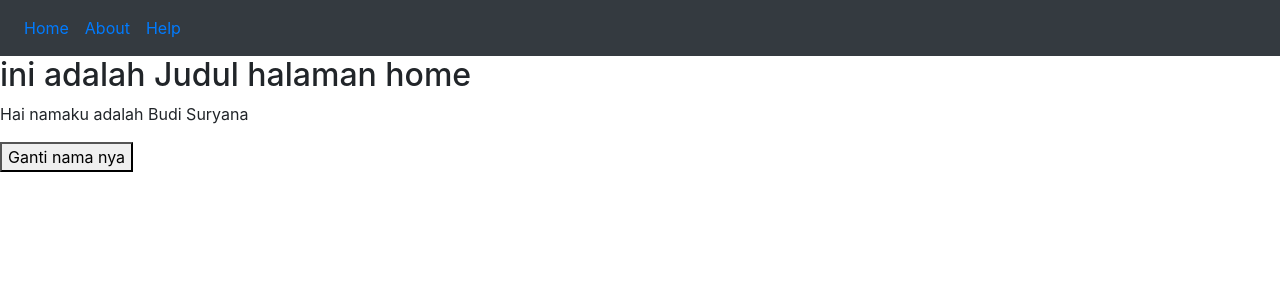
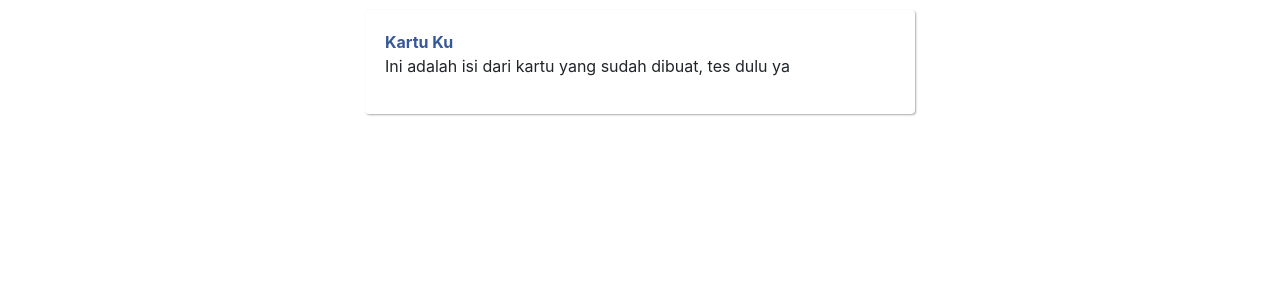
Before and after one commit to Zulharmin-192113301/Pertemuan5, a React (Create React App) app: page / in a window 1280 px wide. Shown: the top 300 px of the page. Built offline with nearby package versions, Linux system fonts and the light colour scheme.

Commit message:
Latihan 5.7 - components props.children

```diff
--- /dev/null
+++ b/src/Main.js
@@ -0,0 +1,12 @@
+import React, { Component } from 'react';
+import Card from './components/Card/Card';
+
+export default class Main extends Component {
+    render() {
+        return (
+            <Card>
+                <p>Ini adalah isi dari kartu yang sudah dibuat, tes dulu ya</p>
+            </Card>
+        )
+    }
+}
--- /dev/null
+++ b/src/components/Card/Card.css
@@ -0,0 +1,16 @@
+
+.kartu {
+    background: #fff;
+    width:550px;
+    margin:auto;
+    margin-top:10px;
+    margin-bottom: 10px ;
+    padding:20px;
+    border-radius: 4px;
+    box-shadow: 1px 1px 2px #aaa;
+}
+
+.kepala-kartu {
+    font-weight: bold;
+    color : #365899;
+}
--- /dev/null
+++ b/src/components/Card/Card.js
@@ -0,0 +1,14 @@
+
+import React from 'react';
+import './Card.css';
+
+export default class Home extends React.Component{
+    render() {
+        return (
+            <div className='kartu'>
+                <div className='kepala-kartu'>Kartu Ku</div>
+                <div className='badan-kartu'>{this.props.children}</div>
+            </div>
+        )
+    }
+}
--- a/src/index.js
+++ b/src/index.js
@@ -2,11 +2,12 @@ import React from 'react';
 import ReactDOM from 'react-dom';
 import './index.css';
 import App from './App';
+import Main from './Main'
 import reportWebVitals from './reportWebVitals';
 
 ReactDOM.render(
   <React.StrictMode>
-    <App />
+    <Main />
   </React.StrictMode>,
   document.getElementById('root')
 );
```
